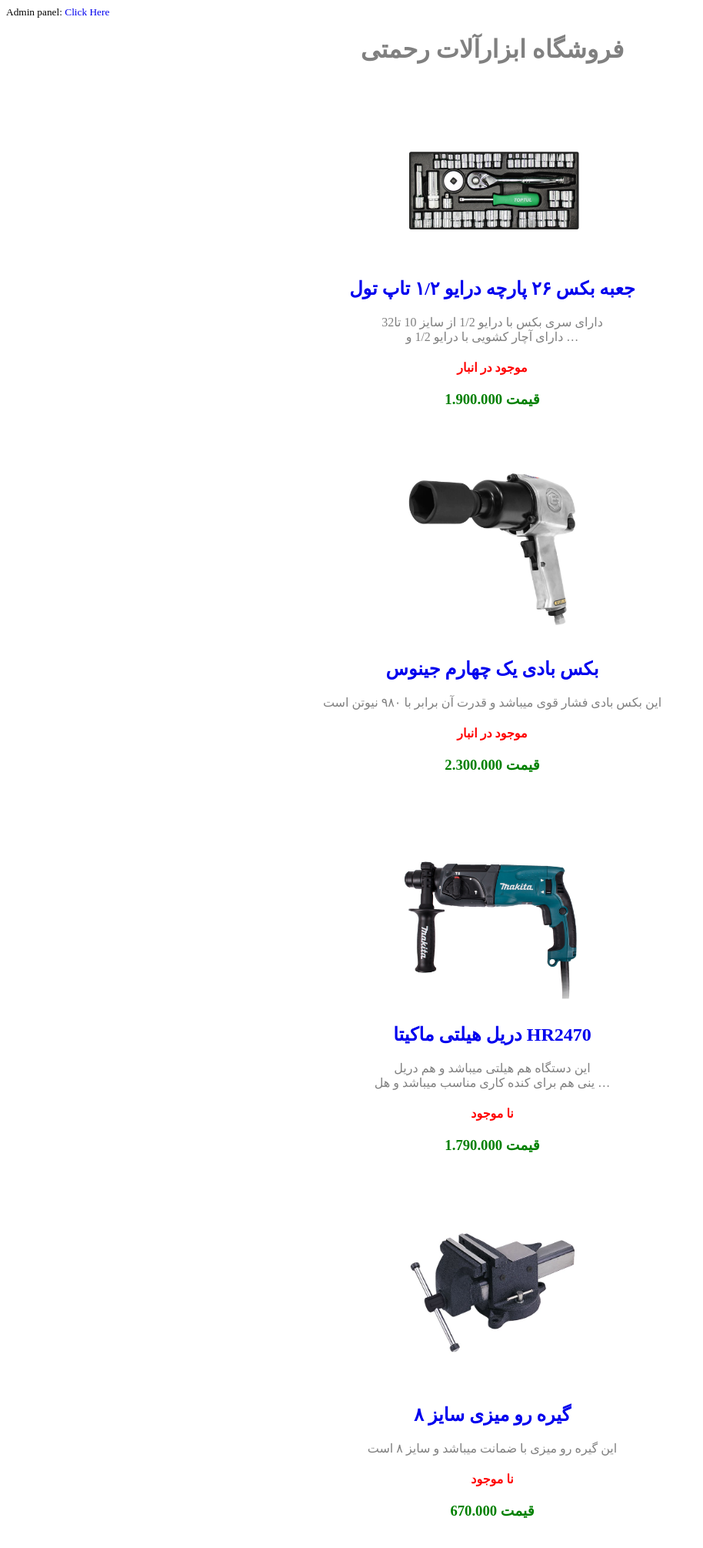
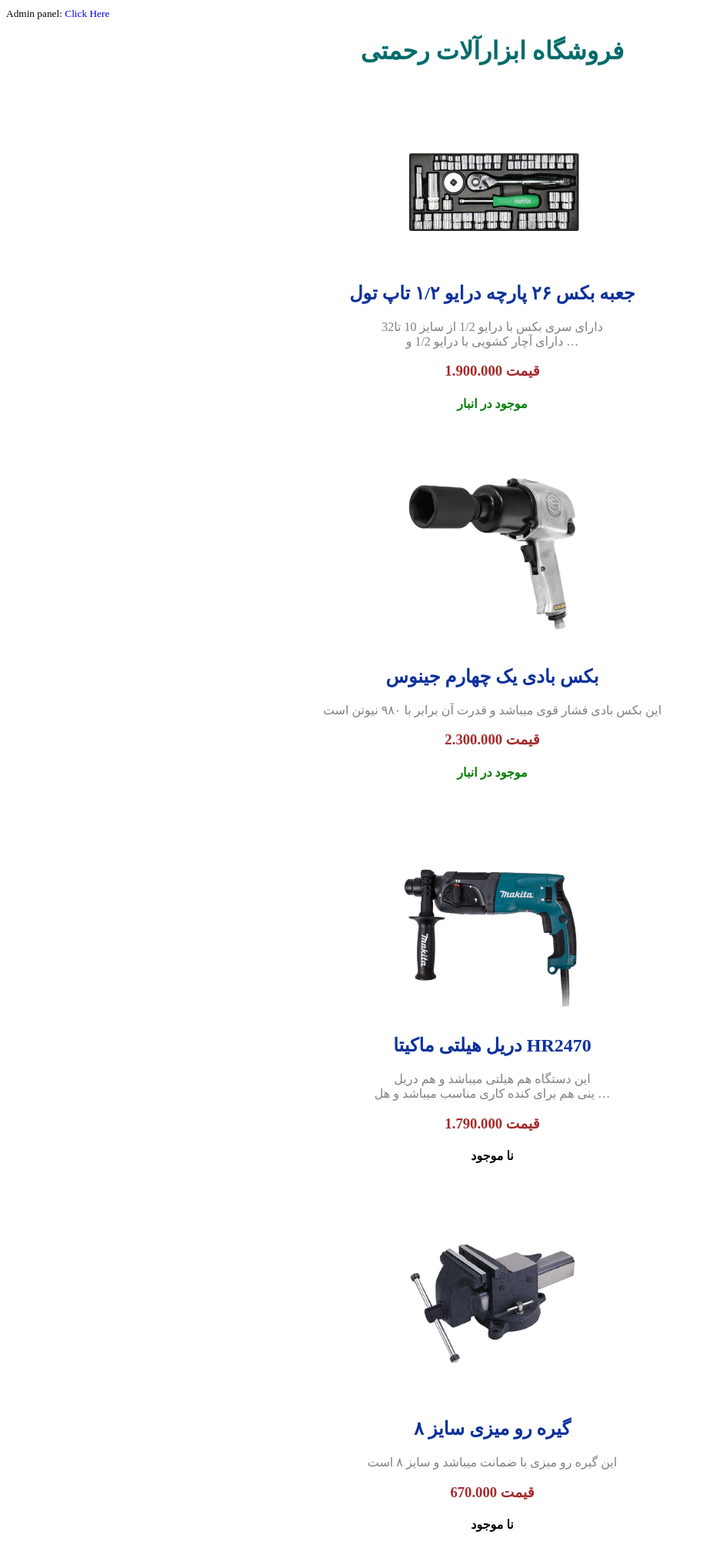
Before and after one commit to EBX78/my-shop, a Django app: page / in a window 1280 px wide. Shown: the whole page at 77% size, without its empty margins (0-914 px from the left). Before the commit the page ends 1972 px from the top, so only its background shows below. Run offline with Django 4.2, Linux system fonts and the light colour scheme; data comes from the database, SQL or seed files in the repository; both versions use the stored data as it was after the commit.

Commit message:
work on templates

```diff
--- /dev/null
+++ b/shop/static/shop/css/style.css
@@ -0,0 +1,33 @@
+/* body {
+    background-color: rgb(195, 195, 195);
+} */
+p {
+    color: gray;
+}
+h1.top-header {
+    color: rgb(3, 107, 107);
+}
+a.product-title {
+    color: rgb(11, 49, 155);
+}
+h3.product-price {
+    color: brown;
+}
+h4.in-stock {
+    color: green;
+}
+h4.out-stock {
+    color: black;
+}
+a {
+    text-decoration: none;
+}
+h3.product-category {
+    color: orange;
+}
+h5.in-stock {
+    color: green;
+}
+h5.out-stock {
+    color: black;
+}
--- a/shop/urls.py
+++ b/shop/urls.py
@@ -3,6 +3,6 @@
 
 app_name = 'shop'
 urlpatterns = [
-	path("", home, name='home'),
+	path("", all_products, name='all_products'),
 	path('product/<slug:slug>', detail, name='detail')
 ]
--- a/shop/views.py
+++ b/shop/views.py
@@ -1,8 +1,10 @@
 from django.shortcuts import render, get_object_or_404
 from shop.models import Category, Product
 
-# Create your views here.
-def home(request):
+def categories(request):
+	return {'categories': Category.objects.all()}
+
+def all_products(request):
 	products = Product.objects.filter(is_active=True).order_by('-in_stock', '-updated')
 	return render(request, 'shop/index.html', {'products':products})
 
--- /dev/null
+++ b/templates/shop/base.html
@@ -0,0 +1,25 @@
+{% load static %}
+<!DOCTYPE html>
+<html>
+    <head>
+        <meta charset="utf-8">
+        <meta name="viewport" content="width=device-width, initial-scale=1">
+        <link href="{% static 'shop/css/style.css' %}" rel="stylesheet">
+        <script src="{% static '' %}" async defer></script>
+        <title>
+            Abbas Kala | {% block title %}{% endblock title %}
+        </title>
+    </head>
+    <body>
+        {% block tops %}
+            <small>Admin panel: <a href="http://127.0.0.1:8000/admin/">Click Here</a></small>
+            <center>
+                <a href='{% url "shop:all_products" %}'><h1 class="top-header">فروشگاه ابزارآلات رحمتی<h1></a>
+            </center>
+        {% endblock tops %}
+        <div class='content'>
+            {% block content %}
+            {% endblock content %}
+        </div>
+    </body>
+</html>
--- a/templates/shop/index.html
+++ b/templates/shop/index.html
@@ -1,49 +1,23 @@
-<html lang="en">
-<head>
-    <!-- <link rel="stylesheet" href="./style.css"> -->
-    <meta charset="UTF-8">
-    <meta http-equiv="X-UA-Compatible" content="IE=edge">
-    <meta name="viewport" content="width=device-width, initial-scale=1.0">
-    <title>Home page</title>
-</head>
-<style>
-    p {
-        color: gray;
-    }
-    h1 {
-        color: gray;
-    }
-    h3 {
-        color: green;
-    }
-    h4 {
-        color: red;
-    }
-    a {
-        text-decoration: none;
-    }
-</style>
-<body>
-    <small>Admin panel: <a href="http://127.0.0.1:8000/admin/">Click Here</a></small>
-    <center>
-        <a href='{% url "shop:home" %}'><h1>فروشگاه ابزارآلات رحمتی<h1></a>
-    </center>
+{% extends './base.html' %}
+{% load static %}
 
+{% block title %}All Products{% endblock title %}
+
+{% block content %}
     <center>
         {% for product in products %}
             <div>
                 <br><br>
                 <a target='_blank' href="{% url 'shop:detail' product.slug %}"><img src="{{product.image.url}}" alt="{{product.title}}" width="250"></a>
-                <h2><a href="{% url 'shop:detail' product.slug %}">{{product.title}}</a></h2>
-                <p>{{product.description | linebreaks | truncatewords:16}}</p>
+                <h2><a class="product-title" href="{% url 'shop:detail' product.slug %}">{{product.title}}</a></h2>
+                <p class="product-desc">{{product.description | linebreaks | truncatewords:16}}</p>
+                <h3 class="product-price">قیمت {{product.fprice}}</h3>
                 {% if product.in_stock %}
-                    <h4>موجود در انبار<h4>
+                    <h4 class="in-stock">موجود در انبار<h4>
                 {% else %}
-                    <h4>نا موجود<h4>
+                    <h4 class="out-stock">نا موجود<h4>
                 {% endif %}
-                <h3>قیمت {{product.fprice}}</h3>
             </div>
         {% endfor %}
     </center>
-</body>
-</html>
+{% endblock content %}
```
Also changed, not shown: templates/shop/detail.html (+11 -22 lines), db.sqlite3, shop/static/shop/js/scripts.js (added), 1 other file.
